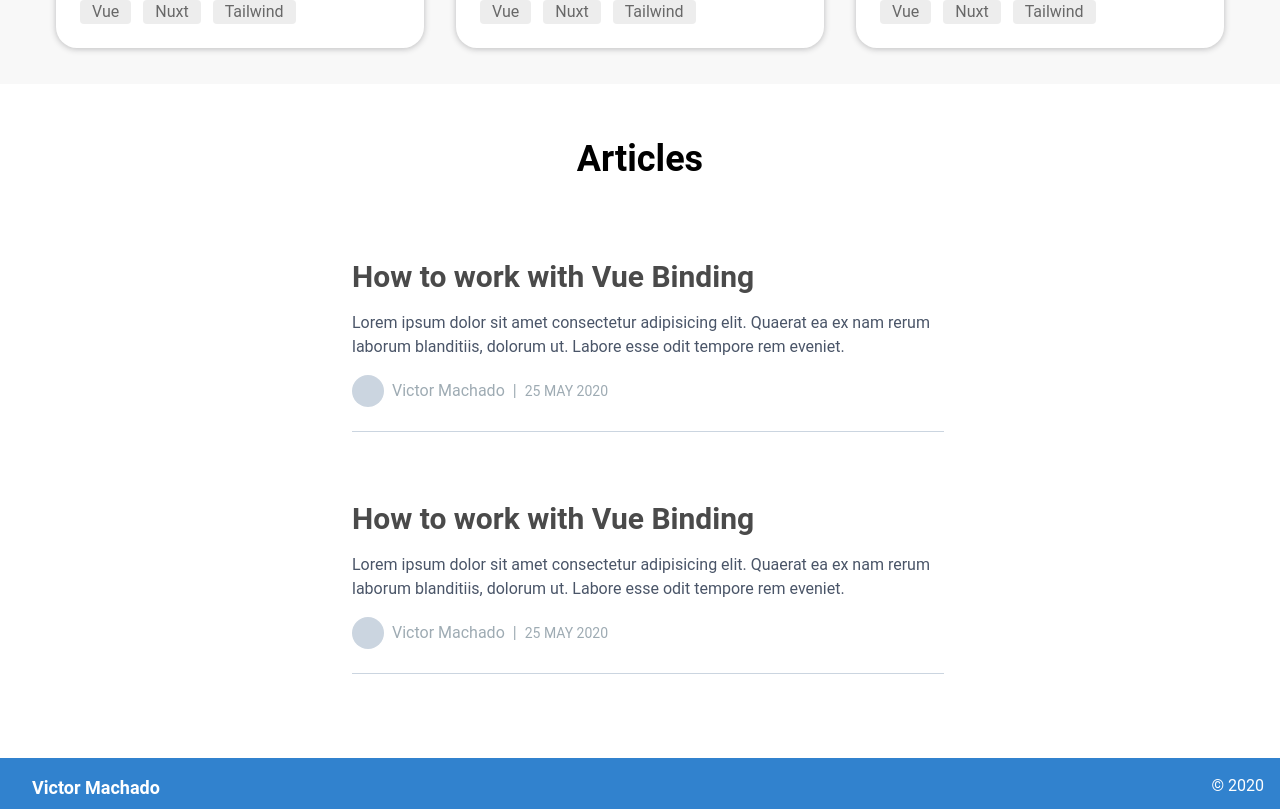
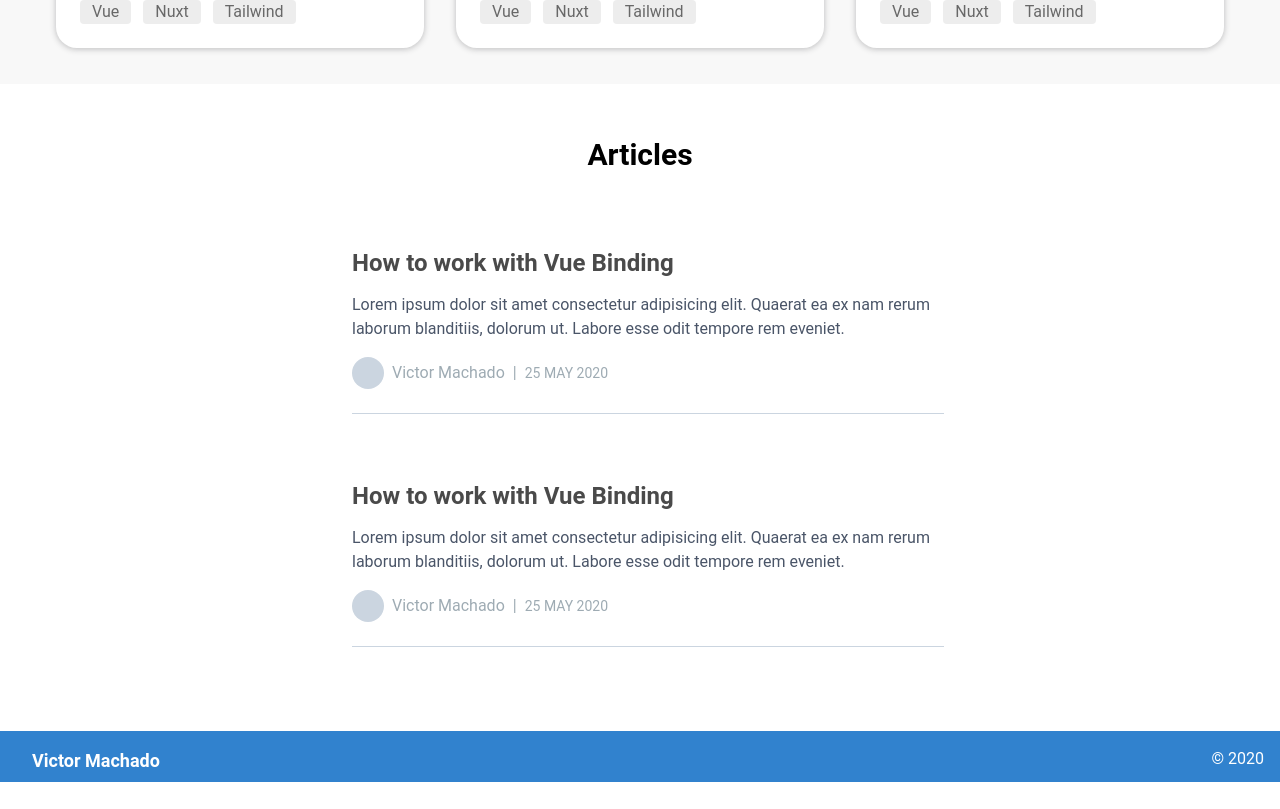
Before and after one commit to victormachadogp/my-portfolio, a Vue app: page / in a window 1280 px wide. Shown: the part 1119-1928 px from the top of the page. After the commit the page ends 1901 px from the top, so only its background shows below. Built offline with nearby package versions, Linux system fonts and the light colour scheme.

Commit message:
Font size fidex

```diff
--- a/src/components/ArticleSection.vue
+++ b/src/components/ArticleSection.vue
@@ -1,6 +1,6 @@
 <template>
     <section class="mb-10">
-        <p class="text-4xl font-semibold mb-4 md:m-12 text-center mx-5">Articles</p>
+        <p class="text-3xl font-semibold mb-4 md:m-12 text-center mx-5">Articles</p>
         <div class="flex flex-col items-center md:ml-4">
 
 
@@ -50,7 +50,7 @@ export default {
 
 <style scoped>
 .article-title {
-    @apply font-semibold text-3xl mb-3;
+    @apply font-semibold text-2xl mb-3;
     color: #4A4A4A;
 }
 
```
